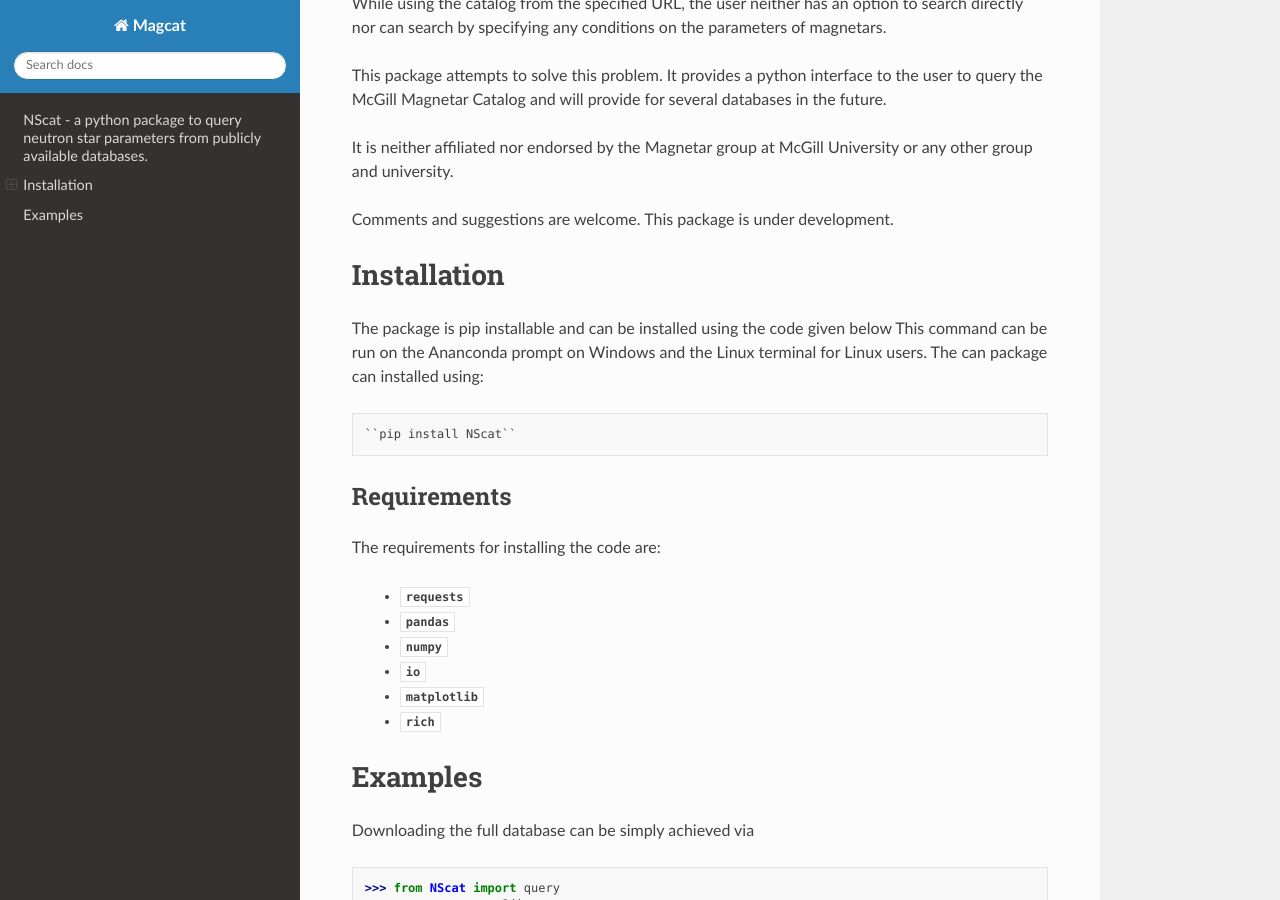
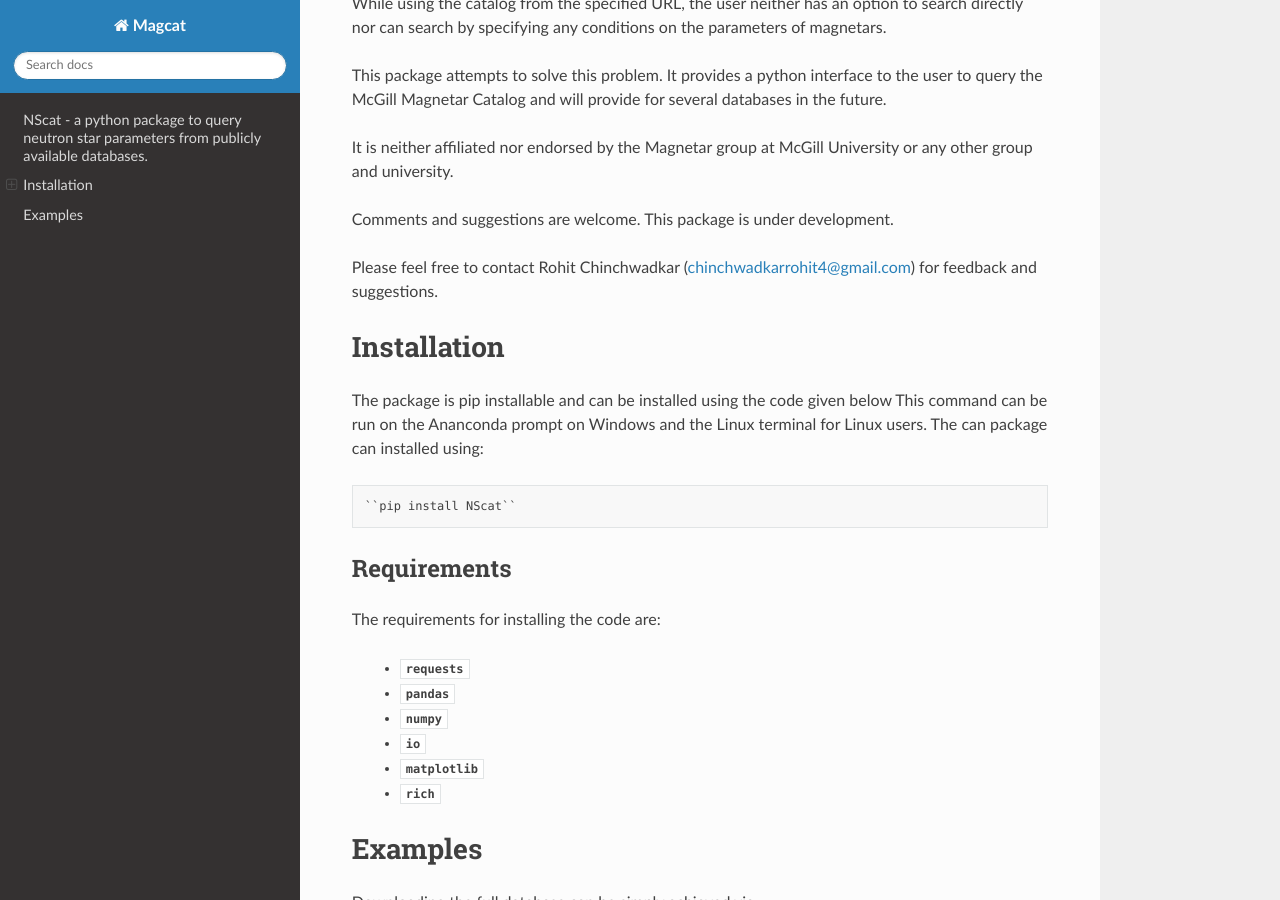
Before and after one commit to astrohitc/NScat, a Sphinx documentation site: the page built from docs/index.rst, in a window 1280 px wide and 900 px high, scrolled down 349 px. Built offline with Sphinx 7.4.7 and the Read the Docs theme 2.0.0, drawn with Linux system fonts in a browser that asks for light colours.

Commit message:
Update index.rst

```diff
--- a/docs/index.rst
+++ b/docs/index.rst
@@ -22,6 +22,8 @@ It is neither affiliated nor endorsed by the Magnetar group at McGill University
 
 
 Comments and suggestions are welcome. This package is under development.
+
+Please feel free to contact Rohit Chinchwadkar (chinchwadkarrohit4@gmail.com) for feedback and suggestions.
 
 
 
```
